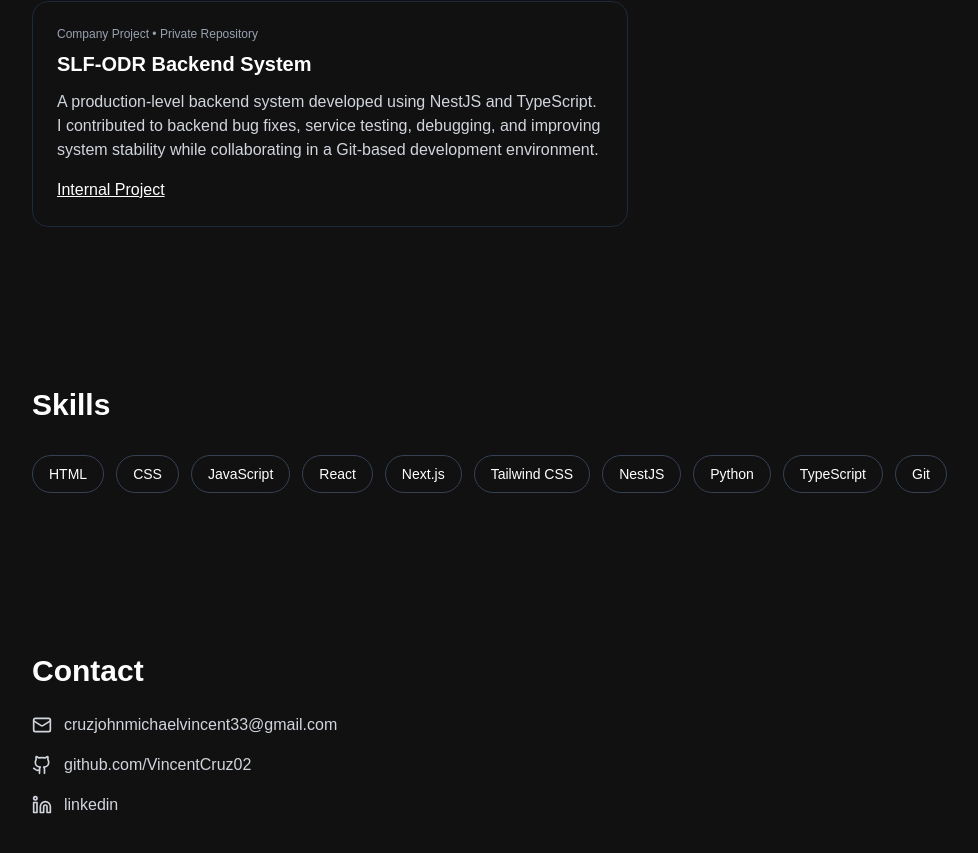
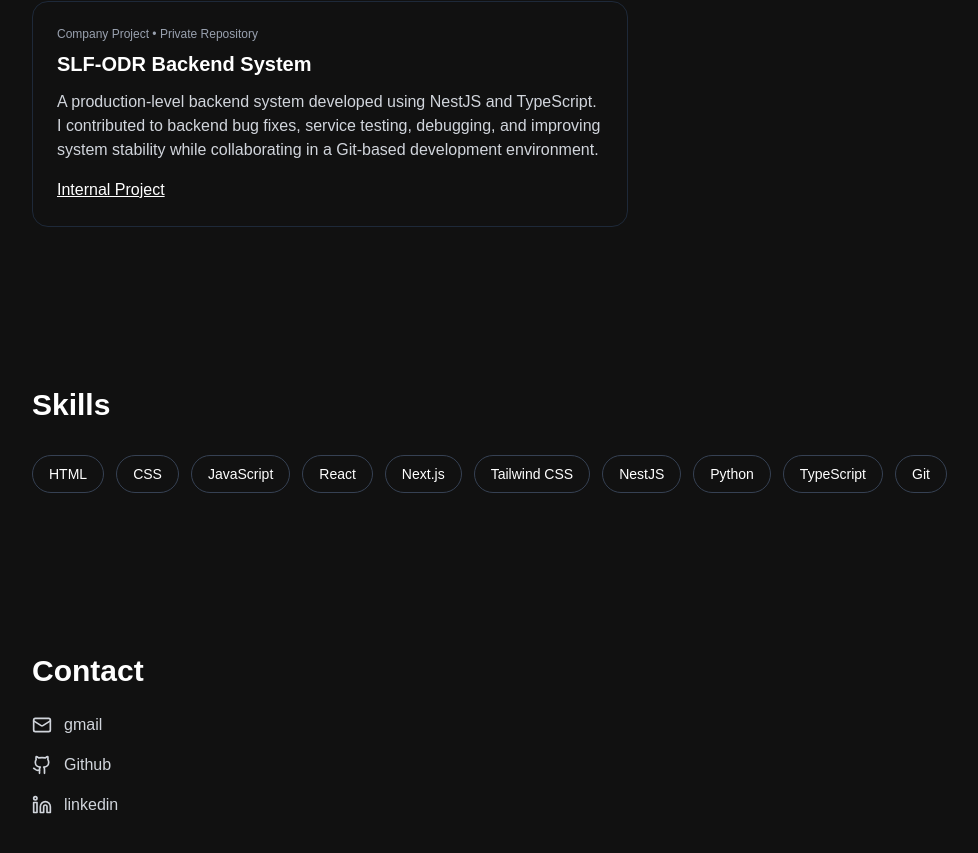
Before and after one commit to VincentCruz02/my-portfolio, a Next.js app: page / in a window 1280 px wide. Shown: the part 1279-2132 px from the top of the page, without its empty margins (0-978 px from the left). Built offline with nearby package versions, Linux system fonts and the light colour scheme.

Commit message:
added clickable contact icons

```diff
--- a/app/page.tsx
+++ b/app/page.tsx
@@ -143,21 +143,21 @@ export default function Home() {
 
         <div className="flex flex-col gap-4 text-gray-300">
           <a
-            href="mailto:your@email.com"
+            href="cruzjohnmichaelvincent33@gmail.com"
             className="flex items-center gap-3 hover:text-white transition duration-200"
           >
             <Mail size={20} />
-            cruzjohnmichaelvincent33@gmail.com
+            gmail
           </a>
 
           <a
-            href="https://github.com/yourusername"
+            href="https://github.com/VincentCruz02"
             target="_blank"
             rel="noopener noreferrer"
             className="flex items-center gap-3 hover:text-white transition duration-200"
           >
             <Github size={20} />
-            github.com/VincentCruz02
+            Github
           </a>
 
           <a
```
